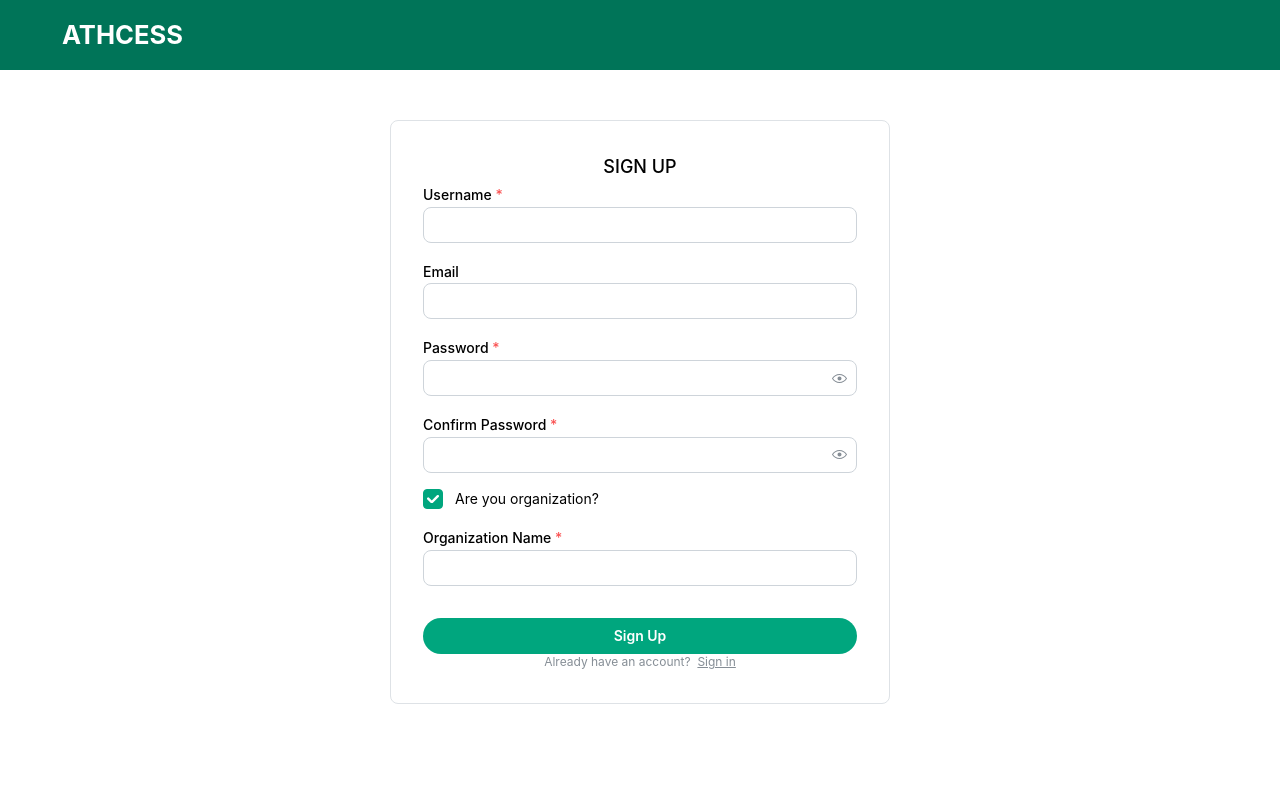
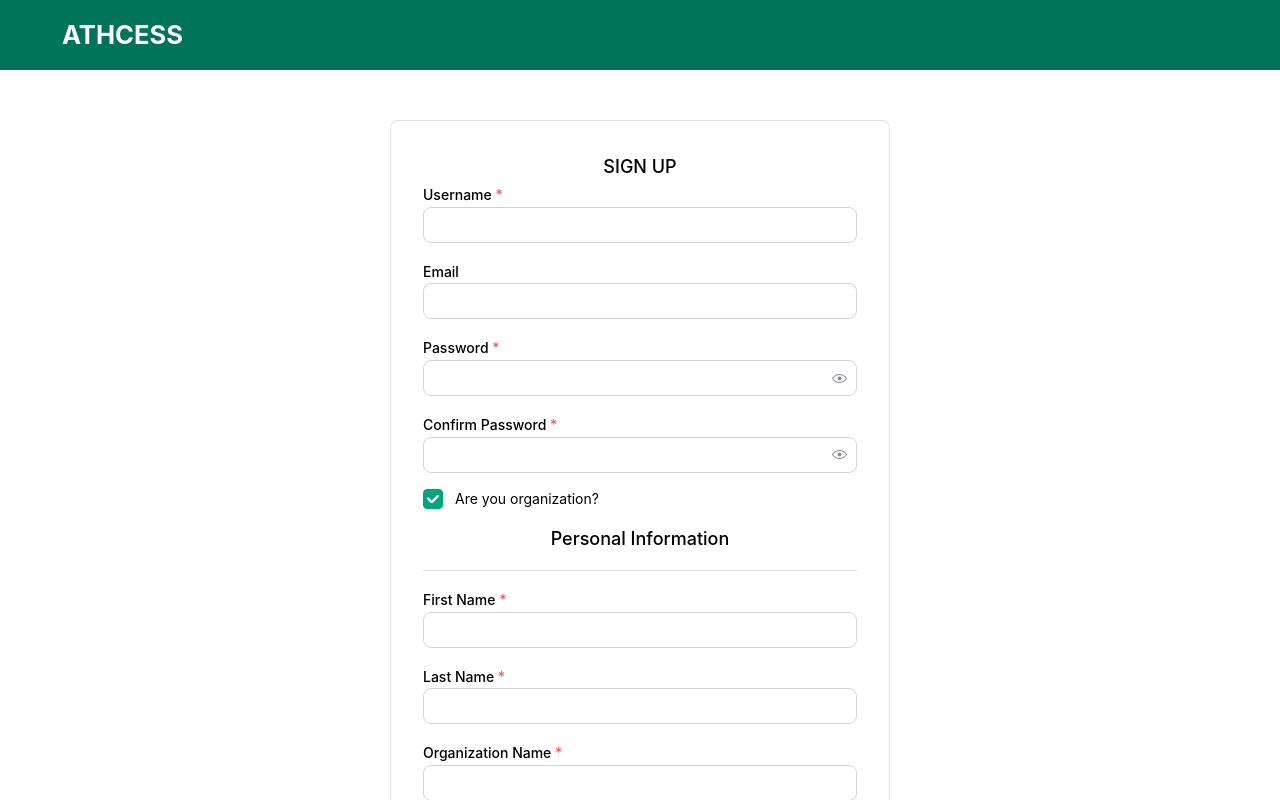
Before and after one commit to Athcess/athcess-frontend, a React (Vite) app: page /signup in a window 1280 px wide. Both pictures are taken after a click on the checkbox "Are you organization?". Shown: the top 800 px of the page. Built offline with nearby package versions, Linux system fonts and the light colour scheme.

Commit message:
Update SignUpPage.jsx

```diff
--- a/src/Pages/SignUpPage.jsx
+++ b/src/Pages/SignUpPage.jsx
@@ -172,21 +172,6 @@ export default function SignUpPage(props) {
                 label="Are you organization?"
                 color="#00A67E"
                 onChange={setadmin}></Checkbox>
-              {form.values.role === "admin" && (
-                <TextInput
-                  required
-                  label="Organization Name"
-                  placeholder="Your organization"
-                  value={form.values.organization}
-                  onChange={(event) =>
-                    form.setFieldValue(
-                      "organization",
-                      event.currentTarget.value
-                    )
-                  }
-                  radius="md"
-                />
-              )}
               {form.errors.role && (
                 <span style={{ color: "red" }}>Please select a role</span>
               )}
@@ -364,7 +349,8 @@ export default function SignUpPage(props) {
                 </>
               )} */}
               {(form.values.role === "athlete" ||
-                form.values.role === "scout") && (
+                form.values.role === "scout" ||
+                form.values.role === "admin") && (
                 <>
                   <Text ta="center" size="lg" fw={500}>
                     Personal Information
@@ -393,6 +379,21 @@ export default function SignUpPage(props) {
                     }
                     radius="md"
                   />
+                  {form.values.role === "admin" && (
+                    <TextInput
+                      required
+                      label="Organization Name"
+                      placeholder="Your organization"
+                      value={form.values.organization}
+                      onChange={(event) =>
+                        form.setFieldValue(
+                          "organization",
+                          event.currentTarget.value
+                        )
+                      }
+                      radius="md"
+                    />
+                  )}
                   <NumberInput
                     required
                     label="Age"
@@ -591,6 +592,21 @@ export default function SignUpPage(props) {
                       "Yasothon",
                     ]}
                   />
+                  {form.values.role === "admin" && (
+                    <TextInput
+                      required
+                      label="Organization Name"
+                      placeholder="Your organization"
+                      value={form.values.organization}
+                      onChange={(event) =>
+                        form.setFieldValue(
+                          "organization",
+                          event.currentTarget.value
+                        )
+                      }
+                      radius="md"
+                    />
+                  )}
                   {form.values.role === "scout" && (
                     <TextInput
                       label="If belong to an organization"
```
